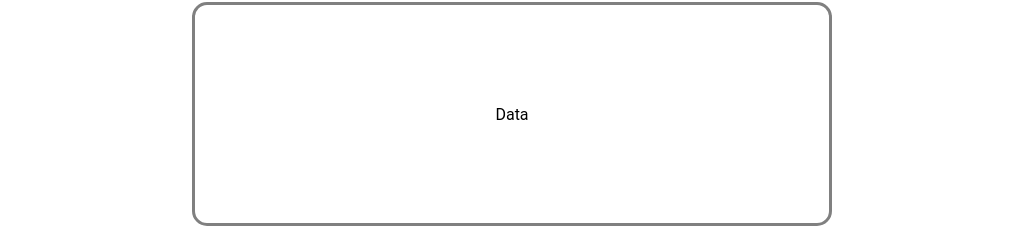
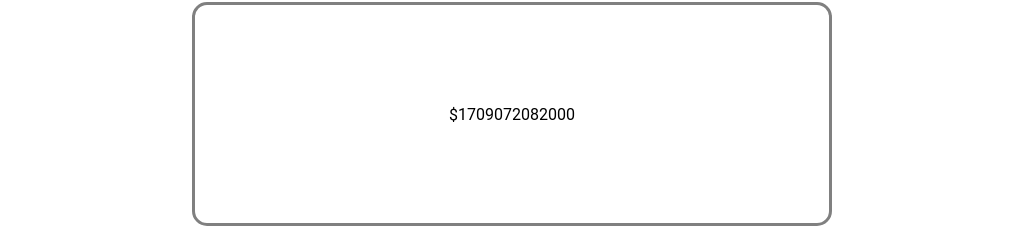
Before and after one commit to OnayR/Date-list, a React (Create React App) app in the folder date-list-react/: page / in a window 1280 px wide. Shown: the part 494-722 px from the top of the page, without its empty margins (128-1141 px from the left). Built offline with nearby package versions, Linux system fonts and the light colour scheme.

Commit message:
installed date-fns

```diff
--- a/date-list-react/src/App.js
+++ b/date-list-react/src/App.js
@@ -22,10 +22,11 @@ function App() {
 }
 
 function Data() {
+  const date = Date.now();
   return (
-    <div class="data-container">
-      <p class="data-text">Data</p>
-    </div>
+    <div class="data-container" >
+      <p class="data-text">${date}</p>
+    </div >
   );
 }
 
--- /dev/null
+++ b/package.json
@@ -0,0 +1,5 @@
+{
+  "dependencies": {
+    "date-fns": "^3.3.1"
+  }
+}
```
Also changed, not shown: 1 other file (tests, documents, lock files or other folders).
